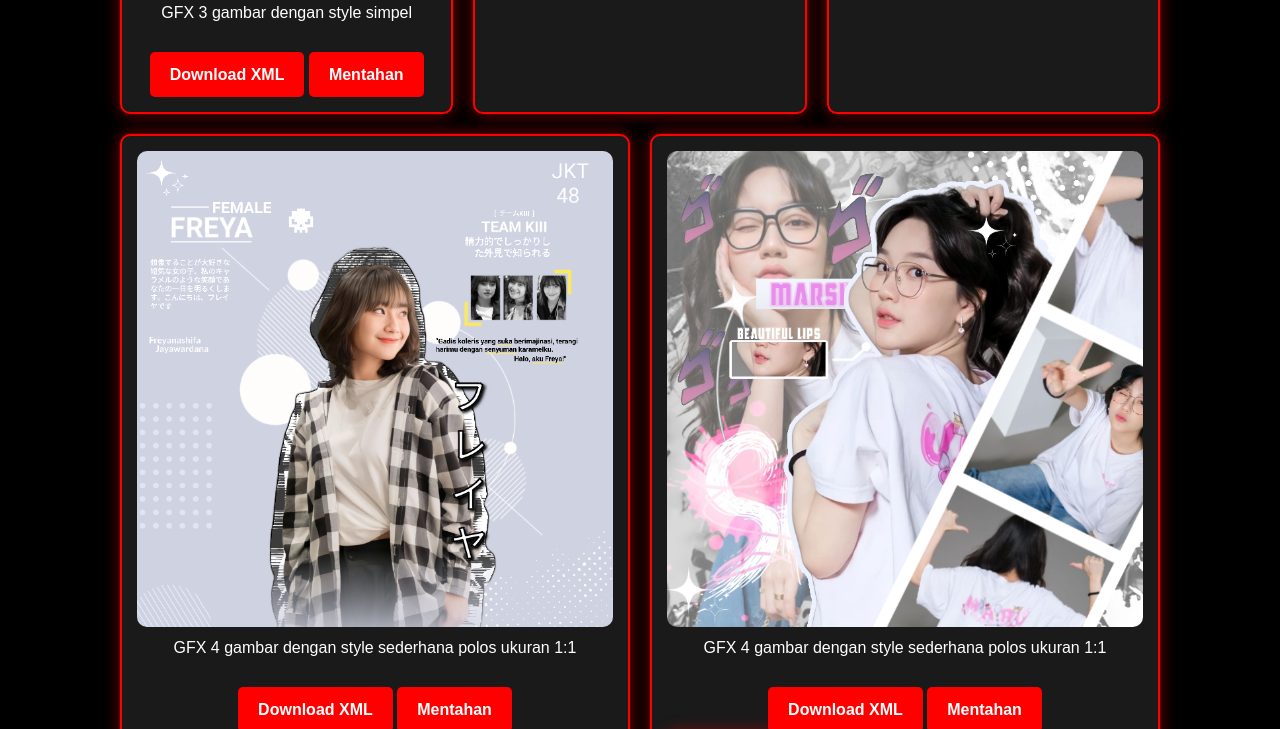
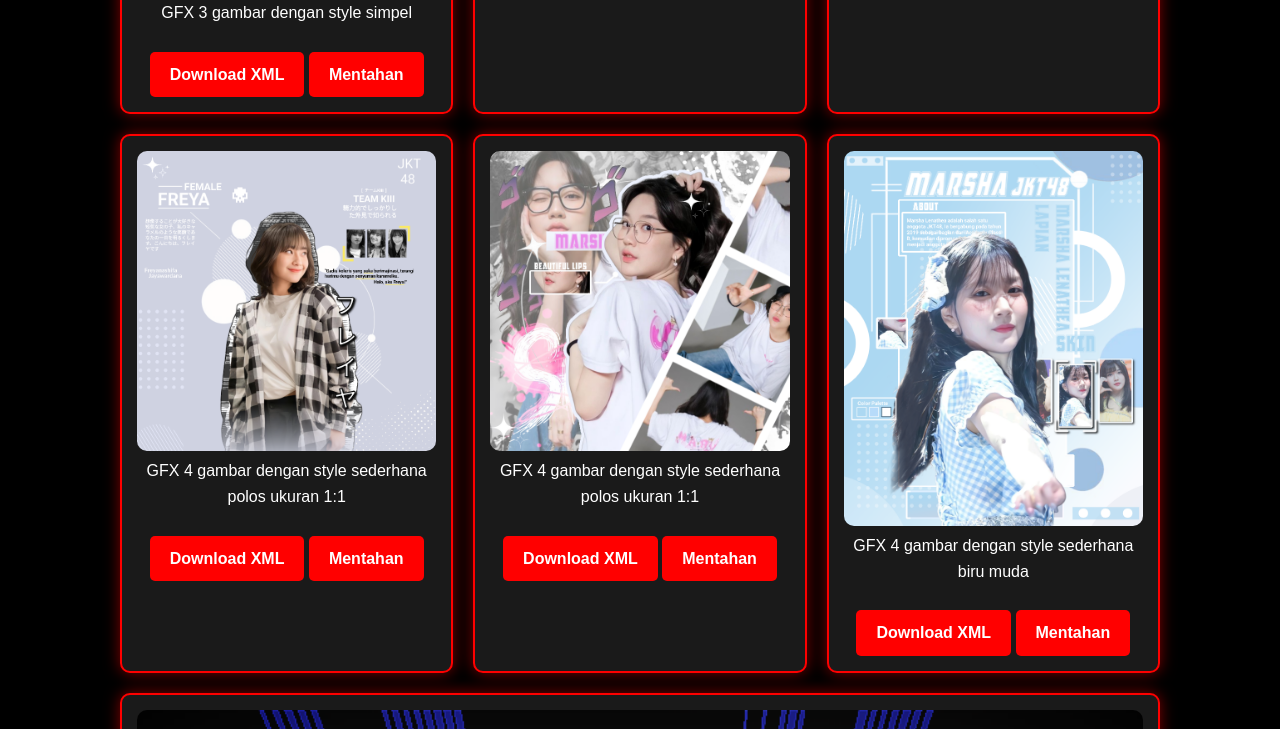
Before and after one commit to Kryosan/Kryosan144p, a plain HTML site: page index.html in a window 1280 px wide. Shown: the part 1500-2229 px from the top of the page. Drawn offline with Linux system fonts and the light colour scheme.

Commit message:
Update index.html

```diff
--- a/index.html
+++ b/index.html
@@ -57,15 +57,16 @@
                 <a href="https://drive.google.com/file/d/1coVCuMcSvqTDZfcZC7cqXy9fW89-3Gbp/view?usp=drivesdk" class="download-btn">Download XML</a>
                 <a href="https://drive.google.com/drive/folders/1c_n6g7TsZquGX1HUiLQ0vAYX7QvSmV0Z" class="download-btn">Mentahan</a>
                             </div>
-                        <div class="item">
+                    <div class="item">
                 <img src="MARSHA 2.png" alt="Gambar 2" width="100%"
                 <p>GFX 4 gambar dengan style sederhana polos
                 ukuran 1:1</p>
                 <a href="https://drive.google.com/file/d/1hSfignyFqGHzd3J5dE9aQnA4Z2ftuBpi/view?usp=drivesdk" class="download-btn">Download XML</a>
                 <a href="https://drive.google.com/drive/folders/1hBhvq-mcuMikUzmfUJzOL_R1KfAaCuRU" class="download-btn">Mentahan</a>
+                            </div>
             <div class="item">
                 <img src="MARSHA.png" alt="Gambar 2" width="100%"
-                <p>GFX 4 gambar dengan style sederhana biru muda ukuran 4:5</p>
+                <p>GFX 4 gambar dengan style sederhana biru muda</p>
                 <a href="https://drive.google.com/file/d/1d_5oCR2fNVzjtGEwgoc3yRTMvt2PO_kj/view?usp=drivesdk" class="download-btn">Download XML</a>
                 <a href="https://drive.google.com/drive/folders/1dLpuctohkALeQ4Nw5mJXoJ7IWkE-KZ6P" class="download-btn">Mentahan</a>
                                          </div>
```
